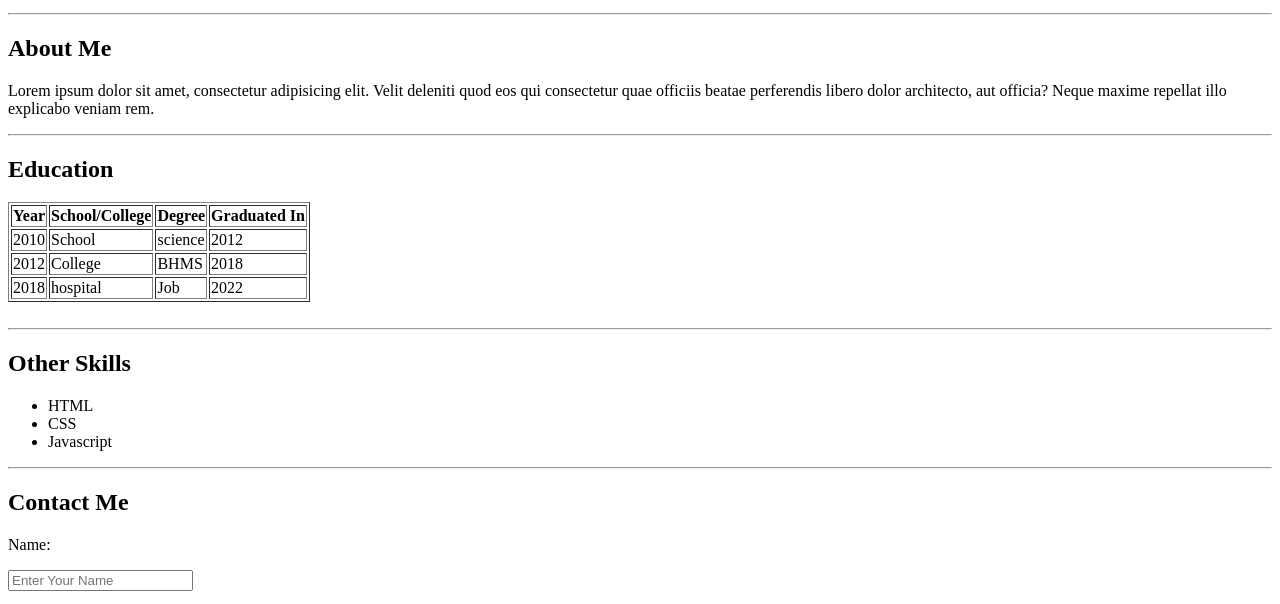
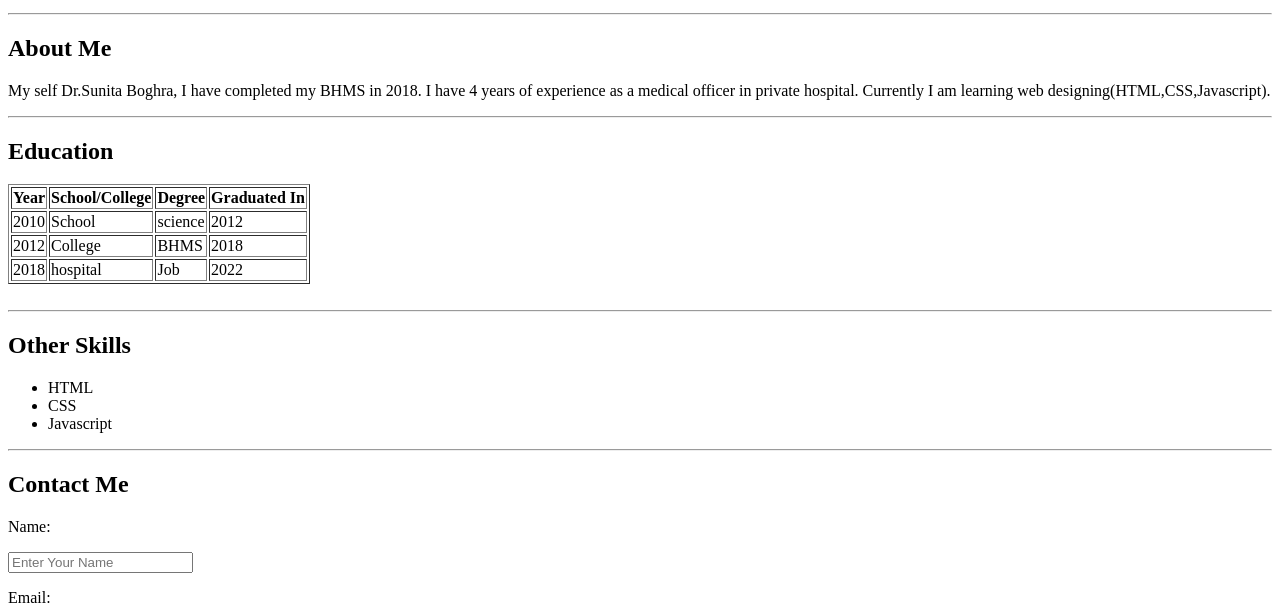
Before and after one commit to sunitabarvaliya/Portfolio, a plain HTML site: page index.html in a window 1280 px wide. Shown: the part 168-772 px from the top of the page. Drawn offline with Linux system fonts and the light colour scheme.

Commit message:
added about me

```diff
--- a/index.html
+++ b/index.html
@@ -27,10 +27,9 @@
     <section>
       <h2>About Me</h2>
       <p>
-        Lorem ipsum dolor sit amet, consectetur adipisicing elit. Velit deleniti
-        quod eos qui consectetur quae officiis beatae perferendis libero dolor
-        architecto, aut officia? Neque maxime repellat illo explicabo veniam
-        rem.
+        My self Dr.Sunita Boghra, I have completed my BHMS in 2018. I have 4
+        years of experience as a medical officer in private hospital. Currently
+        I am learning web designing(HTML,CSS,Javascript).
       </p>
     </section>
     <hr />
```
